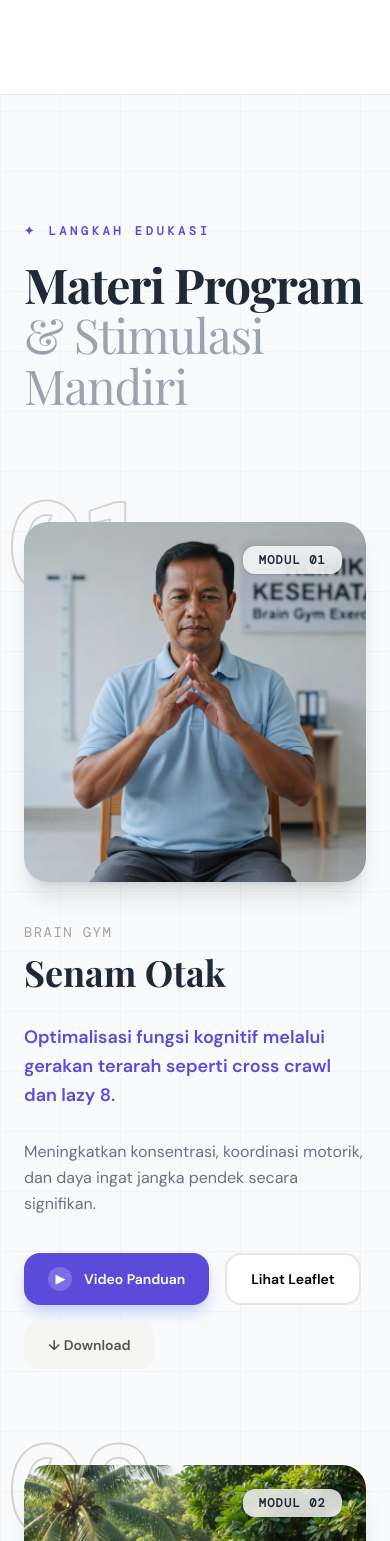
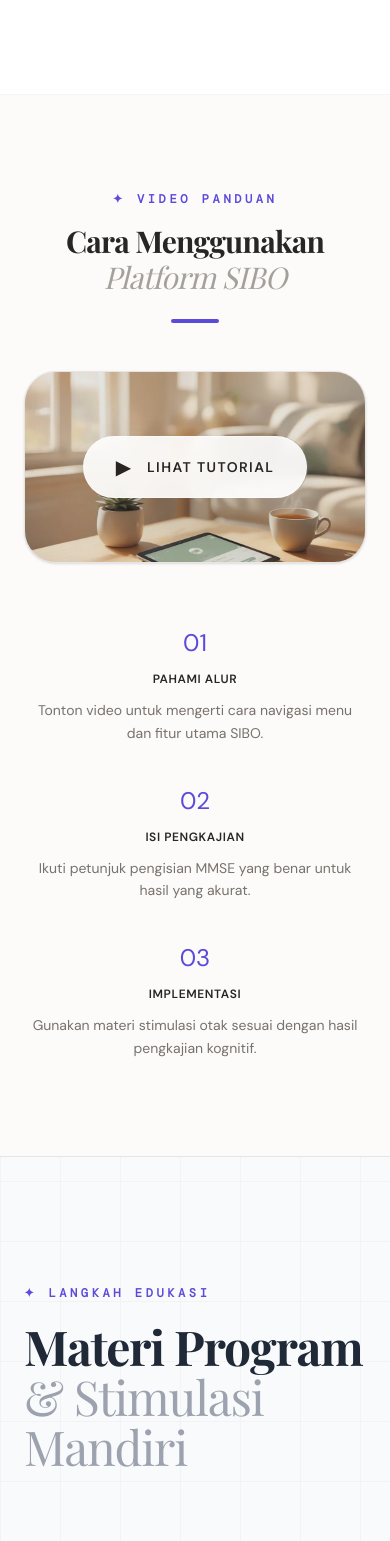
Before and after one commit to kandaputra54-ship-it/Kesehatan-Kognitif, a Next.js app: page / in a window 390 px wide. Shown: the part 2387-3928 px from the top of the page. Built offline with nearby package versions, Linux system fonts and the light colour scheme; a web font is replaced by a local one.

Commit message:
Update SIBO V.1.0.7

```diff
--- a/src/app/page.js
+++ b/src/app/page.js
@@ -5,6 +5,7 @@ import Hero from "@/components/Hero";
 import Tentang from "@/components/Tentang";
 import Materi from "@/components/Materi";
 import MMSEInfo from "@/components/MMSEInfo";
+import Tutorial from "@/components/Tutorial";
 import Galeri from "@/components/Galeri";
 import CTA from "@/components/CTA";
 import Footer from "@/components/Footer";
@@ -41,6 +42,7 @@ export default function LandingPage() {
           <Navbar />
           <Hero onStart={scrollToCTA} />
           <Tentang />
+          <Tutorial />
           <Materi />
           <MMSEInfo />
           <Galeri />
--- a/src/components/Materi.jsx
+++ b/src/components/Materi.jsx
@@ -1,6 +1,7 @@
 "use client";
 import Image from "next/image";
 import { useState } from "react";
+import PdfViewer from "./PdfViewer";
 
 export default function Materi() {
   const [hovered, setHovered] = useState(null);
@@ -9,6 +10,8 @@ export default function Materi() {
   // State viewingLeaflet sekarang menyimpan object modul lengkap, bukan hanya ID
   const [viewingLeaflet, setViewingLeaflet] = useState(null);
   const [currentLeafletIndex, setCurrentLeafletIndex] = useState(0);
+
+  const [viewingPdf, setViewingPdf] = useState(null);
 
   const modulData = [
     {
@@ -21,12 +24,9 @@ export default function Materi() {
       img: "/modul1.jpeg",
       video:
         "https://drive.google.com/file/d/1c_AzrsZDf7gOsqvkafT3mIXXVYYtaxeu/preview",
-      // Menggunakan link direct image agar bisa dirender komponen Image Next.js
-      leafletId: [
-        "1YvhvbDy7rt5y0MZgw8zvsULsqtWMunss",
-        "1gdqQGqrGBsrgz0x6CbKKqRzugInvis9u",
-
-      ],
+      leafletId: ["1YvhvbDy7rt5y0MZgw8zvsULsqtWMunss"],
+      pdfUrl:
+        "https://drive.google.com/file/d/1JrPTDtGVw8kSOrjVHppq0EvUJ-5vVbDF/preview",
       tag: "Kognitif",
       hasVideo: true,
     },
@@ -63,7 +63,7 @@ export default function Materi() {
     e?.stopPropagation();
     if (!viewingLeaflet || !Array.isArray(viewingLeaflet.leafletId)) return;
     setCurrentLeafletIndex((prev) =>
-      prev === viewingLeaflet.leafletId.length - 1 ? 0 : prev + 1
+      prev === viewingLeaflet.leafletId.length - 1 ? 0 : prev + 1,
     );
   };
 
@@ -71,7 +71,7 @@ export default function Materi() {
     e?.stopPropagation();
     if (!viewingLeaflet || !Array.isArray(viewingLeaflet.leafletId)) return;
     setCurrentLeafletIndex((prev) =>
-      prev === 0 ? viewingLeaflet.leafletId.length - 1 : prev - 1
+      prev === 0 ? viewingLeaflet.leafletId.length - 1 : prev - 1,
     );
   };
 
@@ -208,7 +208,17 @@ export default function Materi() {
                       Video Panduan
                     </button>
                   )}
-
+                  {/* 4. TOMBOL BARU UNTUK PDF (Hanya jika pdfUrl ada) */}
+                  {modul.pdfUrl && (
+                    <button
+                      onClick={() =>
+                        setViewingPdf({ url: modul.pdfUrl, title: modul.title })
+                      }
+                      className="px-6 py-3.5 rounded-2xl font-bold text-sm bg-indigo-50 text-[var(--color-primary)] border border-indigo-100 hover:bg-indigo-100 transition-all duration-300 active:scale-95"
+                    >
+                      📖 Baca Materi
+                    </button>
+                  )}
                   <button
                     onClick={() => {
                       // Simpan object modul, bukan link
@@ -274,7 +284,8 @@ export default function Materi() {
                 Leaflet: {viewingLeaflet.title}
               </h4>
               <p className="text-xs text-stone-400 font-mono">
-                Modul {viewingLeaflet.no} ✦ Halaman {currentLeafletIndex + 1} dari {viewingLeaflet.leafletId.length}
+                Modul {viewingLeaflet.no} ✦ Halaman {currentLeafletIndex + 1}{" "}
+                dari {viewingLeaflet.leafletId.length}
               </p>
             </div>
             <div className="flex items-center gap-3">
@@ -357,13 +368,26 @@ export default function Materi() {
       {/* Tailwind CSS Simple Animation */}
       <style jsx global>{`
         @keyframes fadeIn {
-          from { opacity: 0; }
-          to { opacity: 1; }
+          from {
+            opacity: 0;
+          }
+          to {
+            opacity: 1;
+          }
         }
         .animate-fadeIn {
           animation: fadeIn 0.3s ease-out forwards;
         }
       `}</style>
+
+      {/* 5. Panggil Komponen PdfViewer di paling bawah */}
+      <PdfViewer
+        isOpen={!!viewingPdf}
+        onClose={() => setViewingPdf(null)}
+        pdfUrl={viewingPdf?.url || ""}
+        title={viewingPdf?.title || ""}
+      />
+
     </section>
   );
 }
--- /dev/null
+++ b/src/components/PdfViewer.jsx
@@ -0,0 +1,50 @@
+"use client";
+
+export default function PdfViewer({ isOpen, onClose, pdfUrl, title }) {
+  if (!isOpen) return null;
+
+  return (
+    <div
+      className="fixed inset-0 z-[110] flex flex-col bg-stone-950/98 backdrop-blur-md animate-fadeIn"
+      onClick={onClose}
+    >
+      {/* Header Modal */}
+      <div className="w-full p-4 flex justify-between items-center border-b border-stone-800 bg-stone-900 relative z-10">
+        <div className="flex flex-col ml-4">
+          <h4 className="font-bold text-white text-lg">Materi Presentasi: {title}</h4>
+          <p className="text-xs text-stone-400 font-mono tracking-widest">DOCUMENT READER ✦ PDF</p>
+        </div>
+        <button
+          onClick={onClose}
+          className="w-11 h-11 flex items-center justify-center rounded-full bg-stone-800 text-stone-400 hover:bg-red-500 hover:text-white transition-all active:scale-95"
+        >
+          ✕
+        </button>
+      </div>
+
+      {/* Konten PDF */}
+      <div className="flex-1 p-2 md:p-6 flex justify-center items-center bg-stone-900/50">
+        <div
+          className="w-full h-full max-w-5xl bg-white rounded-xl overflow-hidden shadow-2xl border border-stone-800"
+          onClick={(e) => e.stopPropagation()}
+        >
+          <iframe
+            src={pdfUrl.replace("/view?usp=sharing", "/preview")}
+            className="w-full h-full"
+            allow="autoplay"
+          ></iframe>
+        </div>
+      </div>
+
+      <style jsx>{`
+        @keyframes fadeIn {
+          from { opacity: 0; }
+          to { opacity: 1; }
+        }
+        .animate-fadeIn {
+          animation: fadeIn 0.3s ease-out forwards;
+        }
+      `}</style>
+    </div>
+  );
+}
--- /dev/null
+++ b/src/components/Tutorial.jsx
@@ -0,0 +1,105 @@
+"use client";
+import { useState } from "react";
+import Image from "next/image";
+
+export default function Tutorial() {
+  const [isReady, setIsReady] = useState(false);
+
+  // PERBAIKAN: Gunakan format /preview dan hapus ?usp=drive_link
+  const videoSource =
+    "https://drive.google.com/file/d/1DH7fVaFMcOOFhRXk7xQp4yV7USH_YAhK/preview";
+
+  return (
+    <section
+      id="tutorial"
+      className="py-24 bg-[#FCFBFA] border-t border-stone-100"
+    >
+      <div className="max-w-6xl mx-auto px-6">
+        <div className="text-center mb-12">
+          <p className="text-xs font-bold tracking-[0.3em] uppercase mb-4 text-[var(--color-primary)] font-mono">
+            ✦ Video Panduan
+          </p>
+          <h2 className="text-3xl md:text-4xl font-bold text-stone-800 tracking-tight font-display">
+            Cara Menggunakan{" "}
+            <span className="font-light text-stone-400 italic">
+              Platform SIBO
+            </span>
+          </h2>
+          <div className="h-1 w-12 bg-[var(--color-primary)] mx-auto mt-6 rounded-full" />
+        </div>
+
+        <div className="relative max-w-4xl mx-auto">
+          <div
+            className="relative aspect-video w-full bg-stone-200 rounded-[32px] overflow-hidden shadow-sm border border-stone-200 cursor-pointer transition-all duration-500 hover:shadow-2xl group"
+            onClick={() => setIsReady(true)}
+          >
+            {!isReady ? (
+              <div className="relative w-full h-full">
+                <Image
+                  src="/tutorial.webp"
+                  alt="Tutorial SIBO Thumbnail"
+                  fill
+                  className="object-cover transition-transform duration-1000 group-hover:scale-105"
+                  priority
+                />
+
+                <div className="absolute inset-0 bg-stone-900/10 group-hover:bg-stone-900/30 transition-colors duration-300" />
+
+                <div className="absolute inset-0 flex items-center justify-center">
+                  <div className="flex items-center gap-4 px-8 py-4 rounded-full bg-white/90 backdrop-blur-md text-stone-800 shadow-2xl border border-white/50 transition-all group-hover:bg-[var(--color-primary)] group-hover:text-white group-hover:scale-105 active:scale-95">
+                    <span className="text-xl">▶</span>
+                    <span className="font-bold text-sm tracking-widest uppercase">
+                      Lihat Tutorial
+                    </span>
+                  </div>
+                </div>
+              </div>
+            ) : (
+              /* PERBAIKAN: Tambahkan autoplay=1 di sini */
+              <iframe
+                src={videoSource}
+                className="w-full h-full border-0"
+                allow="autoplay; fullscreen; picture-in-picture"
+                allowFullScreen
+                loading="lazy"
+              ></iframe>
+            )}
+          </div>
+
+          <div className="mt-16 grid grid-cols-1 md:grid-cols-3 gap-10 text-center">
+            <div className="space-y-3 text-sm text-stone-500 leading-relaxed">
+              <div className="text-2xl text-[var(--color-primary)]">01</div>
+              <h4 className="font-bold text-stone-800 uppercase tracking-wider text-xs">
+                Pahami Alur
+              </h4>
+              <p>
+                Tonton video untuk mengerti cara navigasi menu dan fitur utama
+                SIBO.
+              </p>
+            </div>
+            <div className="space-y-3 text-sm text-stone-500 leading-relaxed">
+              <div className="text-2xl text-[var(--color-primary)]">02</div>
+              <h4 className="font-bold text-stone-800 uppercase tracking-wider text-xs">
+                Isi Pengkajian
+              </h4>
+              <p>
+                Ikuti petunjuk pengisian MMSE yang benar untuk hasil yang
+                akurat.
+              </p>
+            </div>
+            <div className="space-y-3 text-sm text-stone-500 leading-relaxed">
+              <div className="text-2xl text-[var(--color-primary)]">03</div>
+              <h4 className="font-bold text-stone-800 uppercase tracking-wider text-xs">
+                Implementasi
+              </h4>
+              <p>
+                Gunakan materi stimulasi otak sesuai dengan hasil pengkajian
+                kognitif.
+              </p>
+            </div>
+          </div>
+        </div>
+      </div>
+    </section>
+  );
+}
```
Also changed, not shown: public/tutorial.webp (added).
